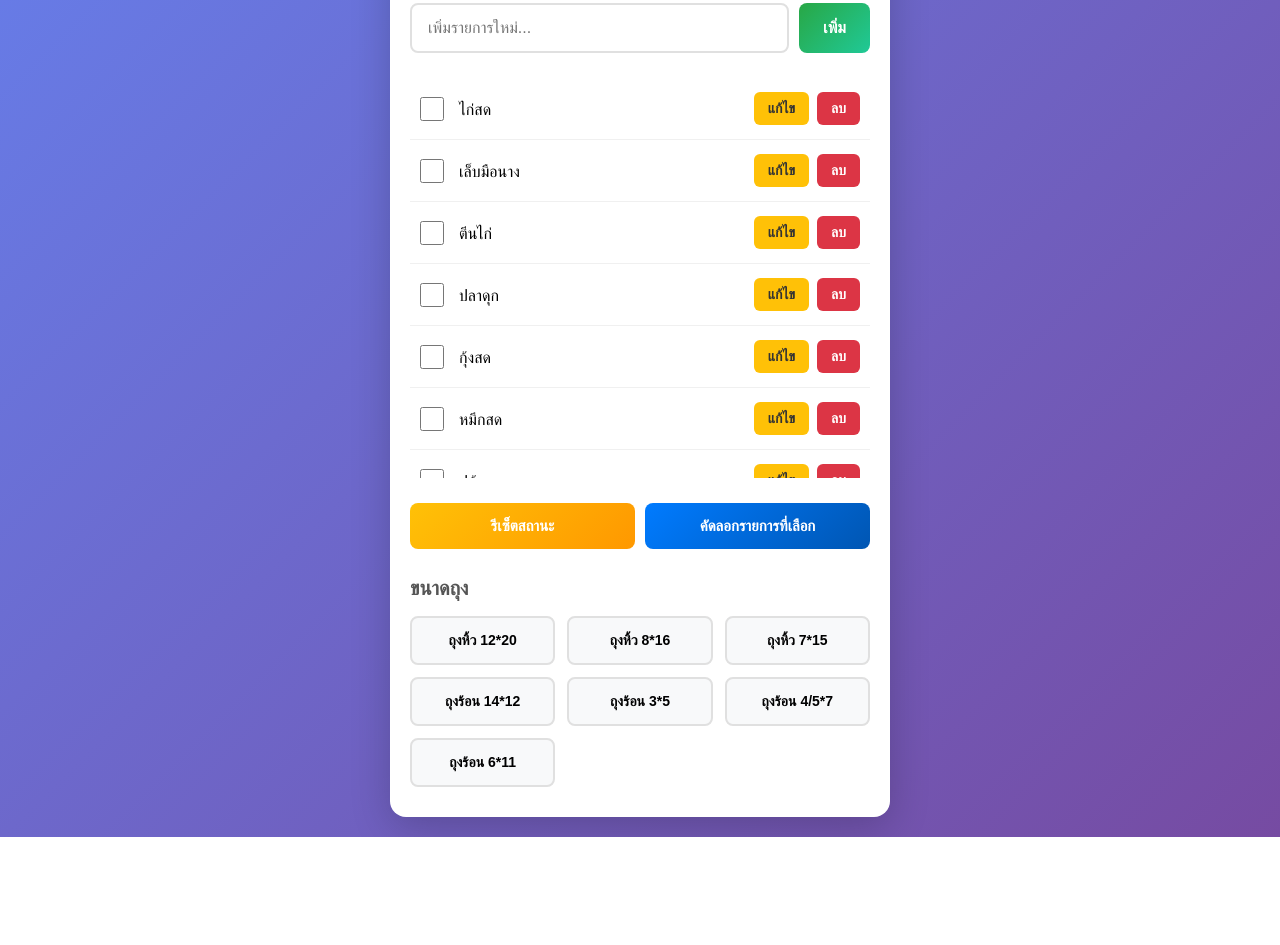
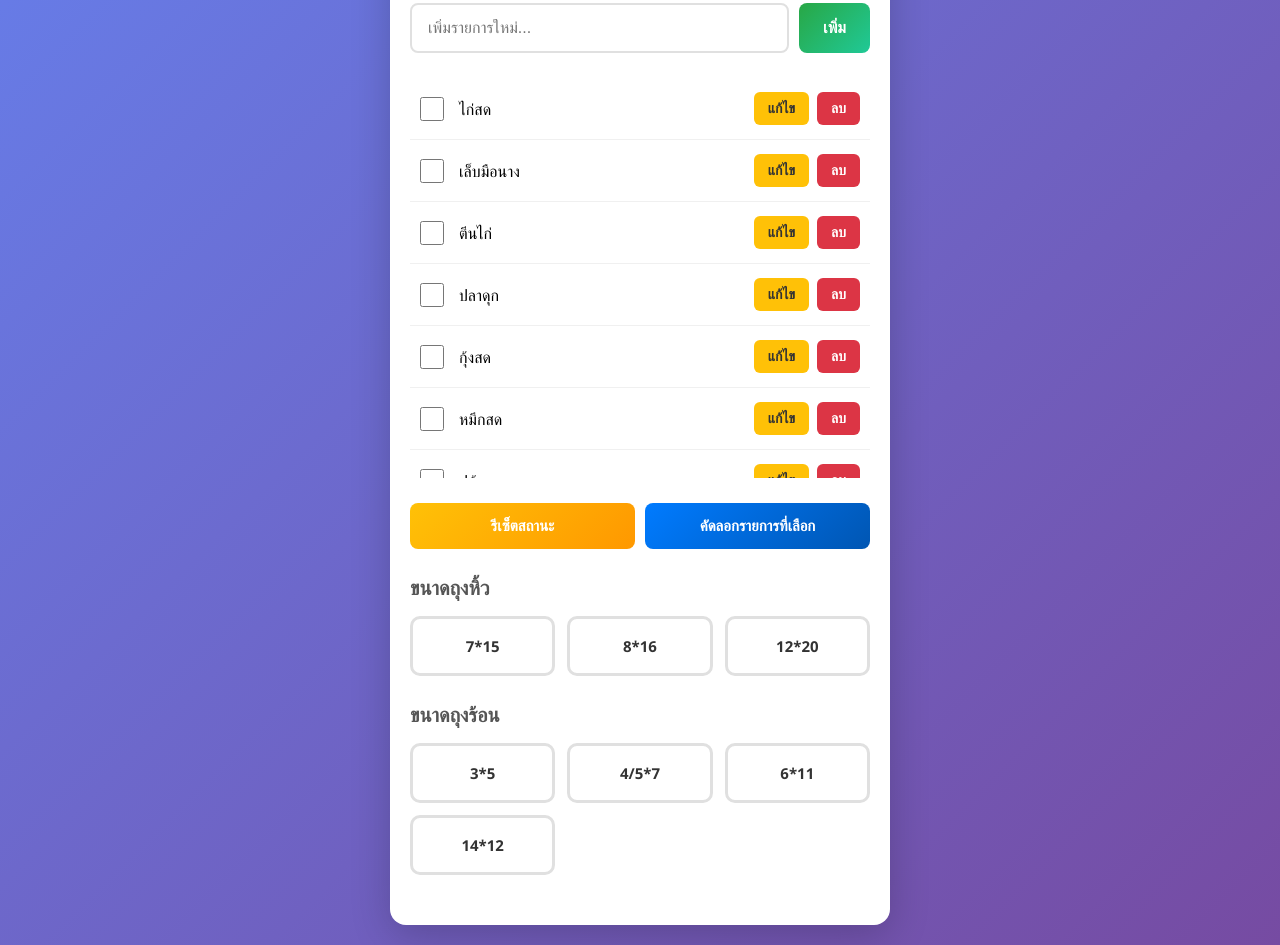
Before and after one commit to wnoodles0/MarketList, a plain HTML site: page index.html in a window 1280 px wide. Shown: the part 130-1075 px from the top of the page. Before the commit the page ends 967 px from the top, so only its background shows below. Drawn offline with Linux system fonts and the light colour scheme.

Commit message:
Update: Multi-select bag size system with checkbox cards and improved UI/UX

```diff
--- a/index.html
+++ b/index.html
@@ -20,9 +20,14 @@
             <button id="resetBtn" class="btn-reset">รีเซ็ตสถานะ</button>
             <button id="copyBtn" class="btn-copy">คัดลอกรายการที่เลือก</button>
         </div>
-        <h2>ขนาดถุง</h2>
-        <div class="bag-options">
-            <!-- ตัวเลือกถุงจะถูกเพิ่มที่นี่ด้วย JavaScript -->
+        <h2>ขนาดถุงหิ้ว</h2>
+        <div class="bag-options" id="bagHiwOptions">
+            <!-- ตัวเลือกถุงหิ้วจะถูกเพิ่มที่นี่ด้วย JavaScript -->
+        </div>
+
+        <h2>ขนาดถุงร้อน</h2>
+        <div class="bag-options" id="bagHotOptions">
+            <!-- ตัวเลือกถุงร้อนจะถูกเพิ่มที่นี่ด้วย JavaScript -->
         </div>
     </div>
 
--- a/script.js
+++ b/script.js
@@ -4,7 +4,8 @@ document.addEventListener("DOMContentLoaded", () => {
     const shoppingList = document.getElementById("shoppingList");
     const resetBtn = document.getElementById("resetBtn");
     const copyBtn = document.getElementById("copyBtn");
-    const bagOptionsDiv = document.querySelector(".bag-options");
+    const bagHiwOptionsDiv = document.getElementById("bagHiwOptions");
+    const bagHotOptionsDiv = document.getElementById("bagHotOptions");
     const toast = document.getElementById("toast");
     const editModal = document.getElementById("editModal");
     const editItemInput = document.getElementById("editItemInput");
@@ -12,12 +13,12 @@ document.addEventListener("DOMContentLoaded", () => {
     const cancelEditBtn = document.getElementById("cancelEditBtn");
 
     let items = JSON.parse(localStorage.getItem("marketListItems")) || [];
+    let selectedBags = JSON.parse(localStorage.getItem("marketListSelectedBags")) || [];
     let editingIndex = null;
 
     const initialItems = [
         "ไก่สด", "เล็บมือนาง", "ตีนไก่", "ปลาดุก", "กุ้งสด", "หมึกสด", "ปูม้า", "ปูดำ", "หอยเชอรี่",
-        "สีผสมอาหาร", "ถุงหิ้ว 12*20", "ถุงหิ้ว 8*16", "ถุงหิ้ว 7*15", "ถุงร้อน 14*12", "ถุงร้อน 3*5",
-        "ถุงร้อน 4/5*7", "ถุงร้อน 6*11", "ถั่วลิสง", "กุ้งแห้ง", "กระเทียมเล็ก", "กระเทียมใหญ่",
+        "สีผสมอาหาร", "ถั่วลิสง", "กุ้งแห้ง", "กระเทียมเล็ก", "กระเทียมใหญ่",
         "กล่องใส่ไก่", "น้ำมะนาว", "น้ำกระเทียมดอง", "น้ำมันหอย", "น้ำมันพืช", "ซอสพริก",
         "ซอสฝาเขียว", "เกลือ", "พริกไทยดำ", "หอยดอง", "กะปิแท้", "น้ำตามะพร้าว", "น้ำตาลปี๊บ",
         "พริกแห้ง", "หอมแขก", "ไม้เสียบปลาดุก", "ถ้วยโฟม", "ช้อนส้อมพลาสติก", "เส้นเล็ก",
@@ -30,13 +31,17 @@ document.addEventListener("DOMContentLoaded", () => {
 
     // Add initial items if the list is empty
     if (items.length === 0) {
-        items = initialItems.map(item => ({ name: item, checked: false }));
+        items = initialItems.map(item => ({ name: item, checked: false, isBag: false }));
         saveItems();
     }
 
     function saveItems() {
         localStorage.setItem("marketListItems", JSON.stringify(items));
         renderItems();
+    }
+
+    function saveSelectedBags() {
+        localStorage.setItem("marketListSelectedBags", JSON.stringify(selectedBags));
     }
 
     function renderItems() {
@@ -56,11 +61,19 @@ document.addEventListener("DOMContentLoaded", () => {
         });
     }
 
-    function addItem(name) {
+    function addItem(name, isBag = false) {
         if (name.trim() !== "") {
-            items.push({ name: name.trim(), checked: false });
+            items.push({ name: name.trim(), checked: false, isBag: isBag });
             saveItems();
             newItemInput.value = "";
+        }
+    }
+
+    function removeItemByName(name) {
+        const index = items.findIndex(item => item.name === name && item.isBag);
+        if (index !== -1) {
+            items.splice(index, 1);
+            saveItems();
         }
     }
 
@@ -104,6 +117,17 @@ document.addEventListener("DOMContentLoaded", () => {
         if (e.target.classList.contains("delete-btn")) {
             const index = e.target.dataset.index;
             if (confirm("คุณต้องการลบรายการนี้หรือไม่?")) {
+                // If it's a bag item, also uncheck the bag option
+                if (items[index].isBag) {
+                    const bagName = items[index].name;
+                    selectedBags = selectedBags.filter(bag => bag !== bagName);
+                    saveSelectedBags();
+                    // Update checkbox state
+                    const checkbox = document.querySelector(`input[value="${bagName}"]`);
+                    if (checkbox) {
+                        checkbox.checked = false;
+                    }
+                }
                 items.splice(index, 1);
                 saveItems();
             }
@@ -180,22 +204,65 @@ document.addEventListener("DOMContentLoaded", () => {
         }, 3000);
     }
 
-    // Bag options
-    const bagSizes = [
-        "ถุงหิ้ว 12*20", "ถุงหิ้ว 8*16", "ถุงหิ้ว 7*15",
-        "ถุงร้อน 14*12", "ถุงร้อน 3*5", "ถุงร้อน 4/5*7", "ถุงร้อน 6*11"
+    // Bag options - ถุงหิ้ว
+    const bagHiwSizes = [
+        "ถุงหิ้ว 7*15",
+        "ถุงหิ้ว 8*16",
+        "ถุงหิ้ว 12*20"
     ];
 
-    bagSizes.forEach(bag => {
-        const button = document.createElement("button");
-        button.className = "bag-btn";
-        button.textContent = bag;
-        button.addEventListener("click", () => {
-            addItem(bag);
-            showToast(`เพิ่ม "${bag}" แล้ว`);
+    // Bag options - ถุงร้อน
+    const bagHotSizes = [
+        "ถุงร้อน 3*5",
+        "ถุงร้อน 4/5*7",
+        "ถุงร้อน 6*11",
+        "ถุงร้อน 14*12"
+    ];
+
+    function createBagOption(bagName, container) {
+        const option = document.createElement("div");
+        option.className = "bag-option";
+
+        const checkbox = document.createElement("input");
+        checkbox.type = "checkbox";
+        checkbox.id = `bag-${bagName.replace(/[*\/\s]/g, "-")}`;
+        checkbox.value = bagName;
+
+        // Check if this bag is already in the list
+        const isInList = items.some(item => item.name === bagName && item.isBag);
+        if (isInList) {
+            checkbox.checked = true;
+            if (!selectedBags.includes(bagName)) {
+                selectedBags.push(bagName);
+            }
+        }
+
+        checkbox.addEventListener("change", (e) => {
+            if (e.target.checked) {
+                addItem(bagName, true);
+                selectedBags.push(bagName);
+                saveSelectedBags();
+                showToast(`เพิ่ม "${bagName}" แล้ว`);
+            } else {
+                removeItemByName(bagName);
+                selectedBags = selectedBags.filter(bag => bag !== bagName);
+                saveSelectedBags();
+                showToast(`ลบ "${bagName}" แล้ว`);
+            }
         });
-        bagOptionsDiv.appendChild(button);
-    });
+
+        const card = document.createElement("label");
+        card.className = "bag-card";
+        card.htmlFor = checkbox.id;
+        card.textContent = bagName.replace("ถุงหิ้ว ", "").replace("ถุงร้อน ", "");
+
+        option.appendChild(checkbox);
+        option.appendChild(card);
+        container.appendChild(option);
+    }
+
+    bagHiwSizes.forEach(bag => createBagOption(bag, bagHiwOptionsDiv));
+    bagHotSizes.forEach(bag => createBagOption(bag, bagHotOptionsDiv));
 
     renderItems();
 });
--- a/style.css
+++ b/style.css
@@ -195,32 +195,62 @@ h2 {
 
 .bag-options {
     display: grid;
-    grid-template-columns: repeat(auto-fit, minmax(130px, 1fr));
+    grid-template-columns: repeat(auto-fit, minmax(110px, 1fr));
     gap: 12px;
     margin-top: 15px;
+    margin-bottom: 20px;
 }
 
-.bag-btn {
-    padding: 14px 10px;
-    border: 2px solid #e0e0e0;
-    border-radius: 8px;
-    background-color: #f8f9fa;
+.bag-option {
+    position: relative;
+}
+
+.bag-option input[type="checkbox"] {
+    position: absolute;
+    opacity: 0;
+    cursor: pointer;
+}
+
+.bag-card {
+    display: flex;
+    align-items: center;
+    justify-content: center;
+    padding: 16px 12px;
+    border: 3px solid #e0e0e0;
+    border-radius: 10px;
+    background-color: #ffffff;
     cursor: pointer;
     text-align: center;
-    font-size: 14px;
+    font-size: 15px;
     font-weight: 600;
-    transition: all 0.3s;
+    color: #333;
+    transition: all 0.3s ease;
+    min-height: 60px;
+    user-select: none;
 }
 
-.bag-btn:hover {
-    background-color: #667eea;
+.bag-card:hover {
+    border-color: #667eea;
+    background-color: #f0f3ff;
+    transform: translateY(-3px);
+    box-shadow: 0 6px 16px rgba(102, 126, 234, 0.3);
+}
+
+.bag-option input[type="checkbox"]:checked + .bag-card {
+    background: linear-gradient(135deg, #667eea, #764ba2);
     color: white;
     border-color: #667eea;
+    box-shadow: 0 6px 20px rgba(102, 126, 234, 0.5);
     transform: translateY(-2px);
-    box-shadow: 0 4px 12px rgba(102, 126, 234, 0.4);
 }
 
-.bag-btn:active {
+.bag-option input[type="checkbox"]:checked + .bag-card::before {
+    content: "✓ ";
+    font-weight: bold;
+    margin-right: 4px;
+}
+
+.bag-card:active {
     transform: translateY(0);
 }
 
```
